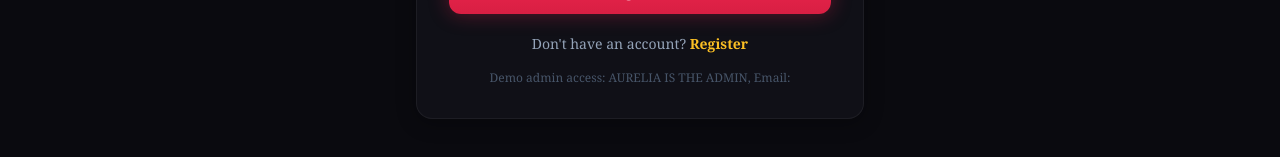
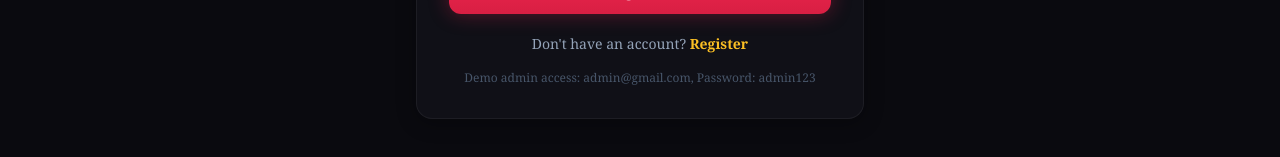
Before and after one commit to Danmoods/Project-Ajali, a React (Vite) app in the folder client/AJALI/: page /login in a window 1280 px wide. Shown: the part 551-708 px from the top of the page. Built offline with nearby package versions, Linux system fonts and the light colour scheme; no server answers.

Commit message:
Original admin demo crdentials have been rewritten

```diff
--- a/client/AJALI/src/pages/Login.jsx
+++ b/client/AJALI/src/pages/Login.jsx
@@ -95,7 +95,7 @@ export default function Login() {
           </Link>
         </p>
         <p className="text-center text-xs text-slate-600">
-          Demo admin access: AURELIA IS THE ADMIN, Email:
+          Demo admin access: admin@gmail.com, Password: admin123
         </p>
       </form>
     </AuthLayout>
```
